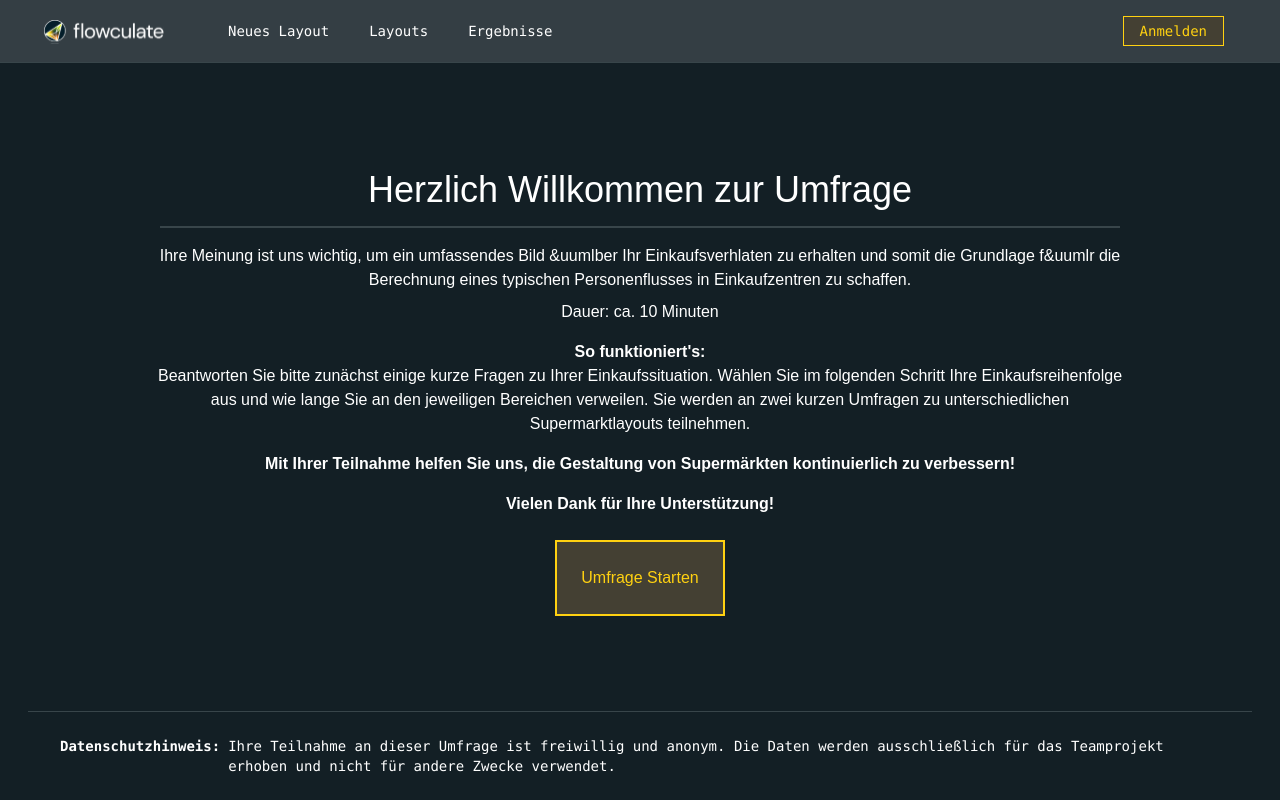
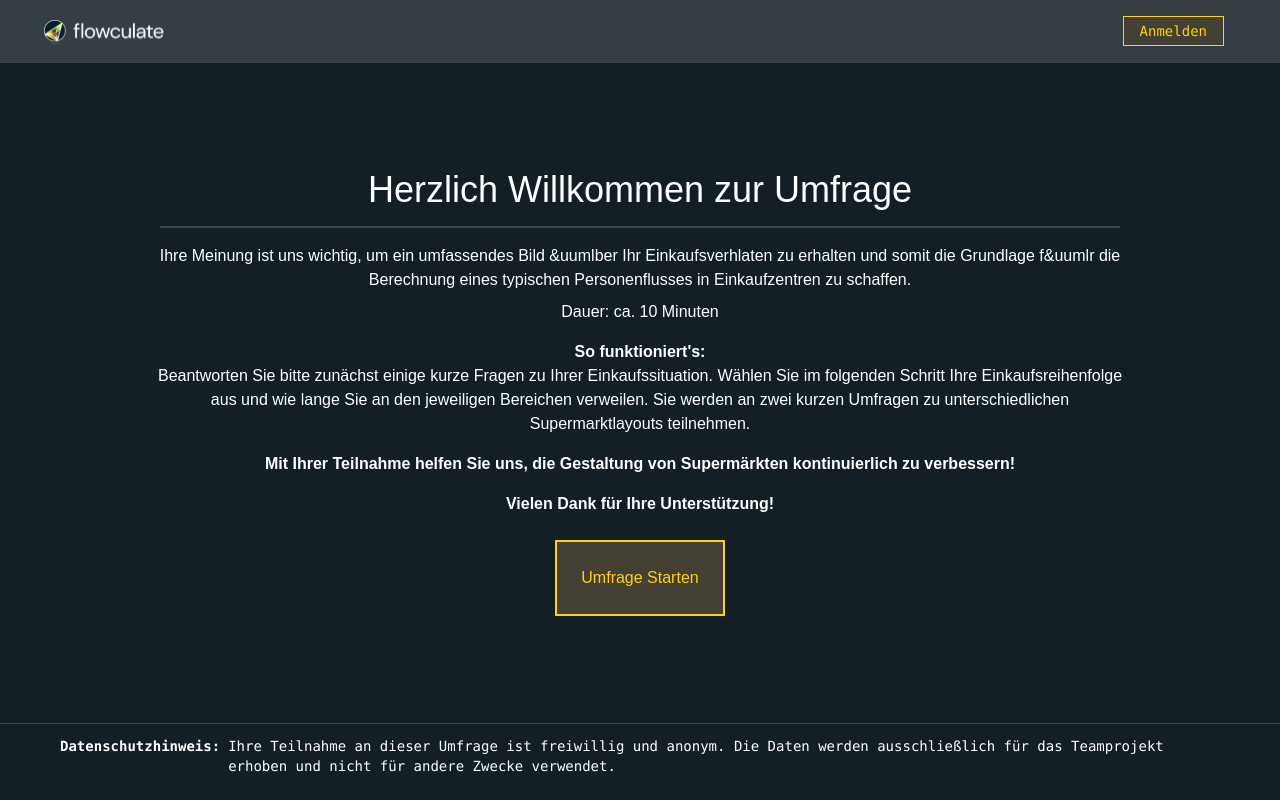
Before and after one commit to TobiasL98/Onlineumfragetool-Teamprojekt-2024, a Next.js app: page / in a window 1280 px wide. Built offline with nearby package versions, Linux system fonts and the light colour scheme.

Commit message:
header footer different for admin and user pages

```diff
--- a/src/app/(admin)/login/layout.tsx
+++ b/src/app/(admin)/login/layout.tsx
@@ -1,3 +1,4 @@
 import DefaultLayout from "utils/layoutGenerator";
+import Header from "app/components/Header";
 
-export default DefaultLayout();
+export default DefaultLayout(() => Header(true));
--- a/src/app/(home)/layout.tsx
+++ b/src/app/(home)/layout.tsx
@@ -2,5 +2,4 @@ import DefaultLayout from "utils/layoutGenerator";
 import Header from "app/components/Header";
 import Footer from "app/components/Footer";
 
-const RootLayout = DefaultLayout(Header, Footer);
-export default RootLayout;
+export default DefaultLayout(() => Header(false), Footer);
--- a/src/app/components/Footer.tsx
+++ b/src/app/components/Footer.tsx
@@ -1,7 +1,7 @@
 export default function Footer() {
 	return (
 		<footer>
-			<p className="m-7 my-3 border-b border-b-borderSeparatorColor"></p>
+			<p className="align-center border-b border-b-borderSeparatorColor"></p>
 			<div className="bg-bg-eFlow flex p-3 px-7">
 				<div className="mb-3 ml-8 mr-8 flex font-mono text-sm">
 					<p className="mr-2 font-bold">Datenschutzhinweis: </p>
--- a/src/app/components/Header.tsx
+++ b/src/app/components/Header.tsx
@@ -1,6 +1,8 @@
-export default function Header() {
+import Link from "next/link";
+
+export default function Header(admin: bool) {
 	return (
-		<header className="nav-container mb-6 border-b border-b-borderSeparatorColor bg-[--header-color] px-6">
+		<header className="nav-container border-b border-b-borderSeparatorColor bg-[--header-color] px-6">
 			<div className="astro-3ef6ksr2 top-nav-wrap flex justify-between p-4 font-mono text-sm">
 				<div className="flex align-baseline ">
 					<a
@@ -16,6 +18,7 @@ export default function Header() {
 							width="120"
 						/>
 					</a>
+					{admin ? (
 						<nav className="astro-3ef6ksr2 flex" id="nav-menu">
 							<ul
 								className="astro-3ef6ksr2 display-none  flex items-center pl-10"
@@ -38,17 +41,18 @@ export default function Header() {
 								</li>
 							</ul>
 						</nav>
+					) : null}
 				</div>
+				{admin ? null : (
 					<div className="astro-3ef6ksr2 flex px-4">
-					<a
+						<Link
 							className="astro-3ef6ksr2 focus-outline astro-5eunqzkt group inline-block border border-buttonBorderColor bg-[#444033] p-1 px-4 font-mono text-[#FFD111]"
-						href="#"
-						tabIndex={0}
-						target="_blank"
+							href="/login"
 						>
 							Anmelden
-					</a>
+						</Link>
 					</div>
+				)}
 			</div>
 		</header>
 	);
```
Lines whose indentation alone changed are shown as unchanged.
